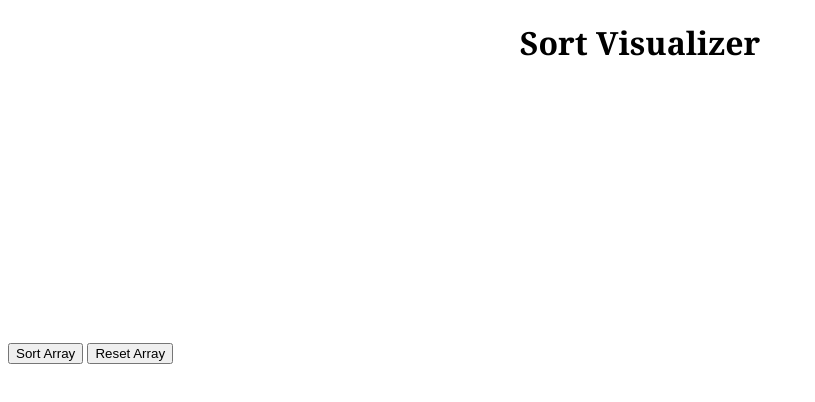
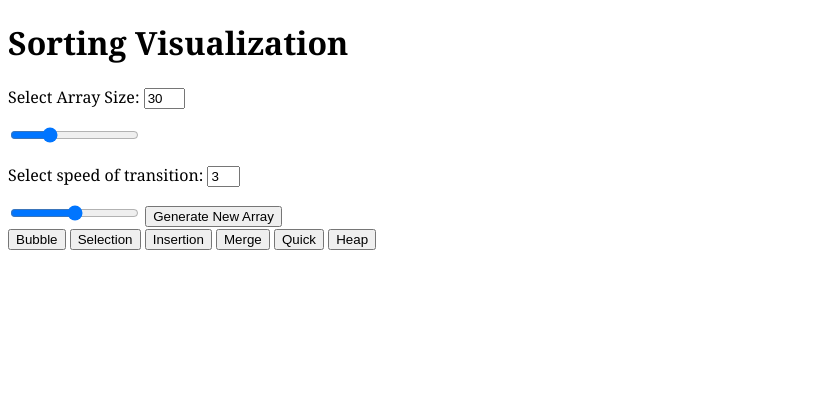
Before and after one commit to MohammedAbdulNafay/Sorting-Visualizer, a plain HTML site: page index.html in a window 1280 px wide. Shown: the whole page, without its empty margins (0-815 px from the left). Drawn offline with Linux system fonts and the light colour scheme.

Commit message:
Add files via upload

```diff
--- a/index.html
+++ b/index.html
@@ -3,68 +3,76 @@
 <html>
 
     <head>
-        <title> Sort Visualizer</title>
+        <title> Sort Visualization</title>
         <link rel="stylesheet" href="./css/style.css"></link>
-        <script src="./src/Sort.js"></script>
-        <script src="./dependencies/Chart.min.js"></script>
     </head>
 
     <body>
 
-        <h1><center>Sort Visualizer</center></h1>
-        <br/>
+        <header>
+
+            <h1 class="heading">Sorting Visualization</h1>
+
+            <nav>
+
+                <div class="array-inputs">
+
+                    <p>Select Array Size:
+                        <input id="array_size_text" type="text" value="30" size=2 readonly>
+                    </p>
+                    <input id="array_size" type="range" min=10 max=80 step=1 value=30 onchange="updateSelectedSize(this.value);">
+
+                    <p>Select speed of transition:
+                        <input id="transition_speed_text" type="text" value="3" size=1 readonly>
+                    </p>
+                    <input id="transition_speed"  type="range" min=1 max=5 step=1 value=3 onchange="updateSelectedSpeed(this.value);">
+
+                    <button id="generate_array">Generate New Array</button>
 
 
-        <input type="button" value="Sort Array" onclick="sortArray()">
-        <input type="button" value="Reset Array" onclick="resetArray()">
+                </div>
 
-        <canvas id="sortChart" width="400" height="250"/>
+                <div class="algorithms">
+
+                    <button>Bubble</button>
+                    <button>Selection</button>
+                    <button>Insertion</button>
+                    <button>Merge</button>
+                    <button>Quick</button>
+                    <button>Heap</button>
+
+                </div>
+
+            </nav>
+
+        </header>
+
+        <section>
+
+            <div id="Info_Cont">
+                <p></p>
+            </div>
+
+            <div id="array-visualization">
+
+            </div>
+
+            <div id="Info_Cont">
+                <p></p>
+            </div>
+
+        </section>
 
 
-        <script>
+        <script src="./src/BaseHelper.js"></script>
+        <script src="./src/visualizationHelper.js"></script>
+        <script src="./src/BubbleSort.js"></script>
+        <script src="./src/SelectionSort.js"></script>
+        <script src="./src/InsertionSort.js"></script>
+        <script src="./src/MergeSort.js"></script>
+        <script src="./src/QuickSort.js"></script>
+        <script src="./src/HeapSort.js"></script>
 
-            var ctx = document.getElementById('sortChart').getContext('2d');
-            var myChart = new Chart(ctx, {
-                type: 'bar',
-                data: {
-                    labels: ['Element 1', 'Element 2', 'Element 3', 'Element 4',
-                    'Element 5', 'Element 6', 'Element 7', 'Element 8',
-                    'Element 9', 'Element 10', 'Element 11', 'Element 12',
-                    'Element 13', 'Element 14', 'Element 15', 'Element 16',
-                    'Element 17', 'Element 18', 'Element 19', 'Element 20',
-                    'Element 21', 'Element 22', 'Element 23', 'Element 24',
-                    'Element 25', 'Element 26', 'Element 27', 'Element 28',
-                    'Element 29', 'Element 30', 'Element 31', 'Element 32',
-                    'Element 33', 'Element 34', 'Element 35', 'Element 36',
-                    'Element 37', 'Element 38', 'Element 39', 'Element 40',],
-                    datasets: [{
-                        data: array,
-                        backgroundColor: "rgba(111, 99, 236, 0.5)",
-                        borderWidth: 2
-                    }]
-                },
-                options: {
-                    legend: {
-                        display: false
-                    }
-                }
-            });
-
-            function sortArray()
-            {
-                myChart.data.datasets[0].data = sortedArray;
-                myChart.update();
-            }
-
-            function resetArray()
-            {
-                generateArray();
-                bubbleSort(array);
-                myChart.data.datasets[0].data = array;
-                myChart.update();
-            }
-
-        </script>
 
     </body>
 
```
